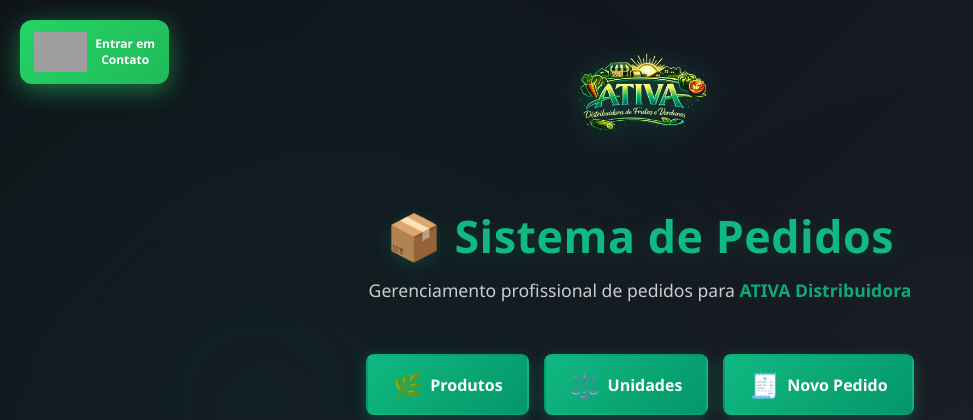
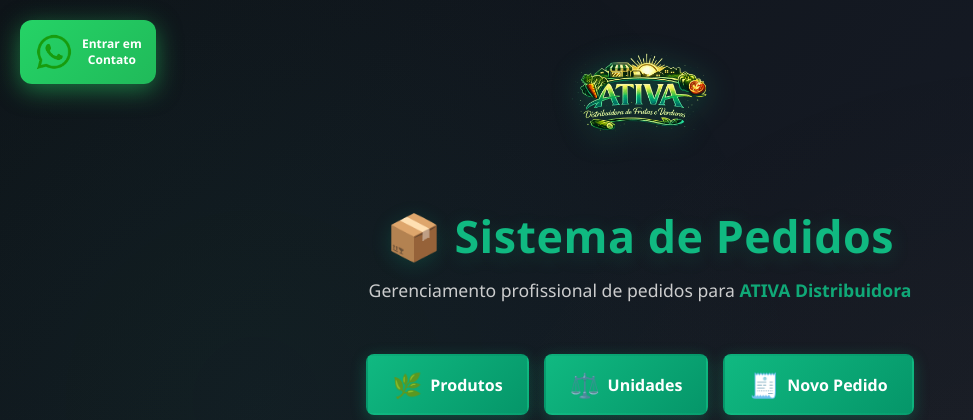
Before and after one commit to alexandre456480-bit/Ativa_Distribuidora, a Flask app: page /sistema in a window 1280 px wide. Shown: the top 420 px of the page, without its empty margins (0-973 px from the left). Run offline with Flask 3, Linux system fonts and the light colour scheme; grey boxes are pictures that could not be loaded.

Commit message:
mensagem

```diff
--- a/templates/index.html
+++ b/templates/index.html
@@ -4,6 +4,7 @@
     <meta charset="UTF-8">
     <meta name="google-site-verification" content="DKivR-jnK9J-FZBh57DvpAz-o4_W0Y7eNdQgxVerWgY">
     <title>ATIVA - Distribuidora de Frutas e Verduras</title>
+    <link rel="icon" type="image/x-icon" href="/static/favicon.ico">
     <link rel="stylesheet" href="/static/style.css">
 </head>
 <body>
--- a/templates/login.html
+++ b/templates/login.html
@@ -4,6 +4,7 @@
     <meta charset="UTF-8">
     <meta name="viewport" content="width=device-width, initial-scale=1.0">
     <title>Login - ATIVA</title>
+    <link rel="icon" type="image/x-icon" href="/static/favicon.ico">
     <link rel="stylesheet" href="/static/style.css">
     <style>
         body {
--- a/templates/pedido.html
+++ b/templates/pedido.html
@@ -4,6 +4,7 @@
     <meta charset="UTF-8">
     <meta name="viewport" content="width=device-width, initial-scale=1.0">
     <title>Novo Pedido - ATIVA</title>
+    <link rel="icon" type="image/x-icon" href="/static/favicon.ico">
     <link rel="stylesheet" href="/static/style.css">
 </head>
 <body>
--- a/templates/produtos.html
+++ b/templates/produtos.html
@@ -4,6 +4,7 @@
     <meta charset="UTF-8">
     <meta name="viewport" content="width=device-width, initial-scale=1.0">
     <title>Cadastro de Produtos - ATIVA</title>
+    <link rel="icon" type="image/x-icon" href="/static/favicon.ico">
     <link rel="stylesheet" href="/static/style.css">
 </head>
 <body>
--- a/templates/registros.html
+++ b/templates/registros.html
@@ -4,6 +4,7 @@
     <meta charset="UTF-8">
     <meta name="viewport" content="width=device-width, initial-scale=1.0">
     <title>Registros de Pedidos - ATIVA</title>
+    <link rel="icon" type="image/x-icon" href="/static/favicon.ico">
     <link rel="stylesheet" href="/static/style.css">
     <style>
         .registros-header {
--- a/templates/sistema.html
+++ b/templates/sistema.html
@@ -4,12 +4,13 @@
     <meta charset="UTF-8">
     <meta name="viewport" content="width=device-width, initial-scale=1.0">
     <title>Sistema de Pedidos - ATIVA</title>
+    <link rel="icon" type="image/x-icon" href="/static/favicon.ico">
     <link rel="stylesheet" href="/static/style.css">
 </head>
 <body>
 <!-- BOTÃO WHATSAPP FLUTUANTE -->
 <a href="https://wa.me/5562999789984" target="_blank" class="whatsapp-flutuante" title="Fale conosco no WhatsApp">
-    <img src="/static/Whatsap.png" alt="WhatsApp" style="height: 40px; width: auto;">
+    <img src="/static/Whatsap_distribuidora.png" alt="WhatsApp" style="height: 40px; width: auto;">
     <span class="whatsapp-label">Entrar em<br>Contato</span>
 </a>
 
--- a/templates/unidades.html
+++ b/templates/unidades.html
@@ -4,6 +4,7 @@
     <meta charset="UTF-8">
     <meta name="viewport" content="width=device-width, initial-scale=1.0">
     <title>Cadastro de Unidades - ATIVA</title>
+    <link rel="icon" type="image/x-icon" href="/static/favicon.ico">
     <link rel="stylesheet" href="/static/style.css">
 </head>
 <body>
```
Also changed, not shown: pedidos.db, static/favicon.ico (added).
